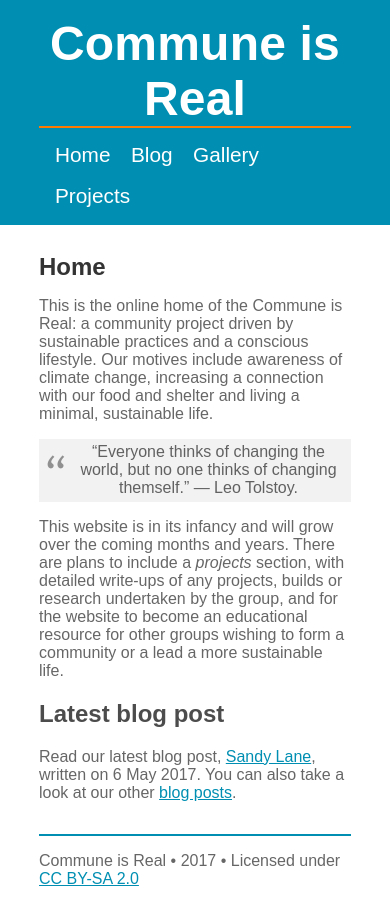
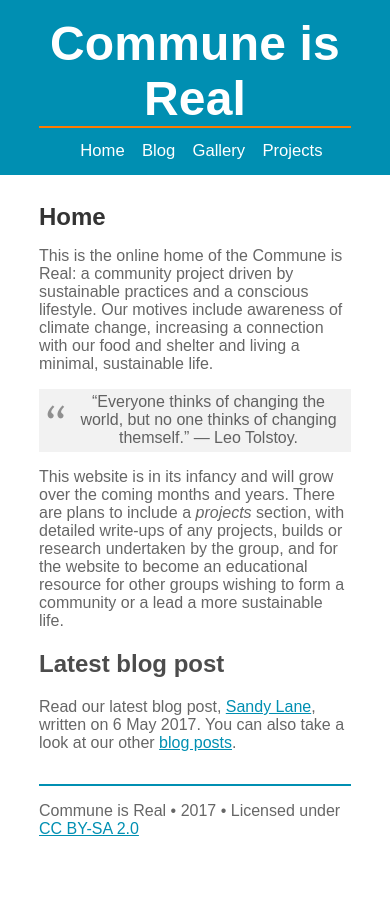
Before and after one commit to PieceOfEarth/pieceofearth.github.io, a Jekyll site: the page built from index.md, in a window 390 px wide. Built offline with Jekyll 4.4.1, drawn with Linux system fonts in a browser that asks for light colours; some web fonts are replaced.

Commit message:
Reduce menu size for mobiles

```diff
--- a/_includes/style.css
+++ b/_includes/style.css
@@ -25,6 +25,12 @@ header {
 
   .main-nav {
     margin-top: 2%;
+  }
+}
+
+@media screen and (max-width: 400px) {
+  .main-nav li {
+    font-size: 0.8em;
   }
 }
 
```
